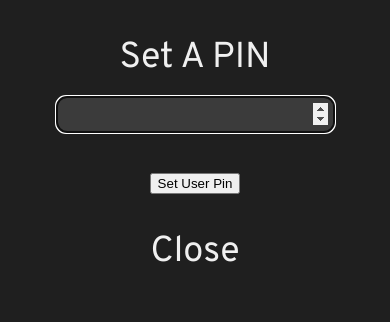
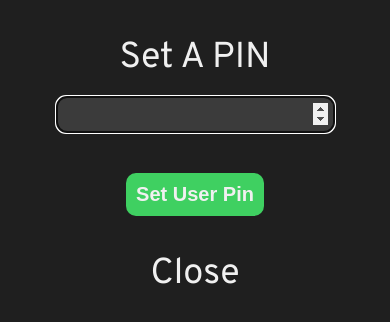
Before and after one commit to waltersm8/Speedometer, a website: page www/index.html in a window 390 px wide. Both pictures are taken after a click on the picture 355 px from the left and 35 px from the top of the page. Drawn offline with nearby package versions, Linux system fonts and the light colour scheme; some packages are replaced by stand-ins of ours.

Commit message:
Button styling on 'I Agree' and 'Set User Pin'

```diff
--- a/www/index.html
+++ b/www/index.html
@@ -53,7 +53,7 @@
             <div>
                 <p id="pinHeader">Input security pin</p>
                 <input type="number" oninput="checkPin()" id="enteredPin" pattern="[0-9]{4}"/>
-                <button id="setPinBtn" onclick="setPin()">Set User Pin</button>
+                <button id="setPinBtn" onclick="setPin()" class="greenBG">Set User Pin</button>
             </div>
             <p id="closePin">Close</p>
         </div>
--- a/www/js/index.js
+++ b/www/js/index.js
@@ -301,7 +301,7 @@ var resetThreshHold = 0;
  }
 
  function hidePopup() {
-     $("#popup").addClass("hidden");
+     $("#popup").fadeOut();
  }
 
 //Get the speed limit to insert into a thing. Returns either the speed limit or null.
--- a/www/sass/index.scss
+++ b/www/sass/index.scss
@@ -25,7 +25,17 @@ input {
 ::placeholder { /* Chrome, Firefox, Opera, Safari 10.1+ */
     color: $white;
     opacity: 0.75; /* Firefox */
-  }
+}
+
+button {
+    color: $white;
+    background-color: $green;
+    border-radius: 10px;
+    padding: 10px;
+    font-size: 20px;
+    font-weight: 600;
+    border: none;
+}
 
 #settingsIcon {
     position: absolute;
```
Also changed, not shown: www/css/index.css.
